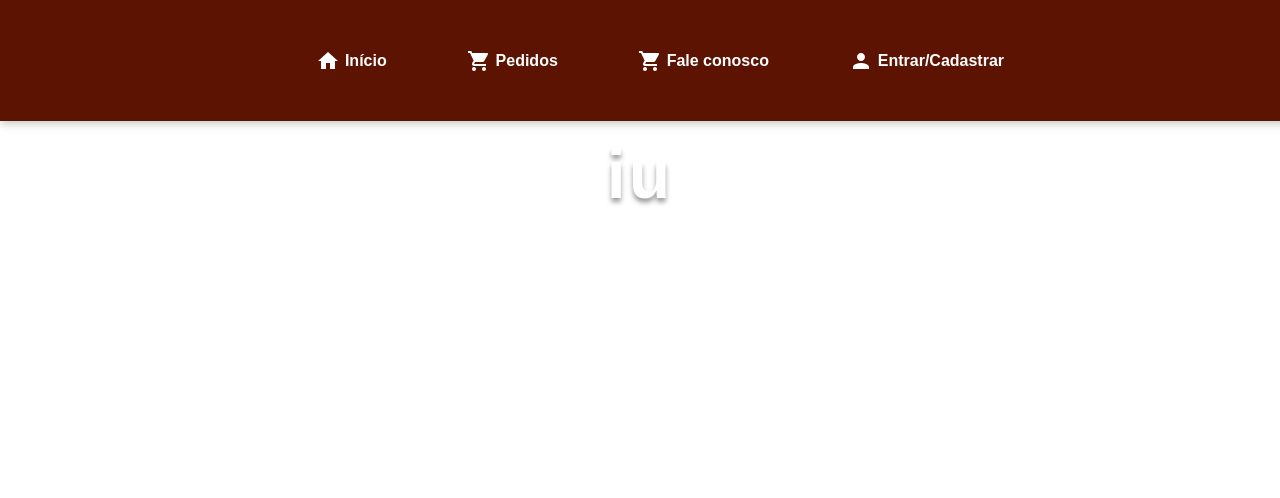
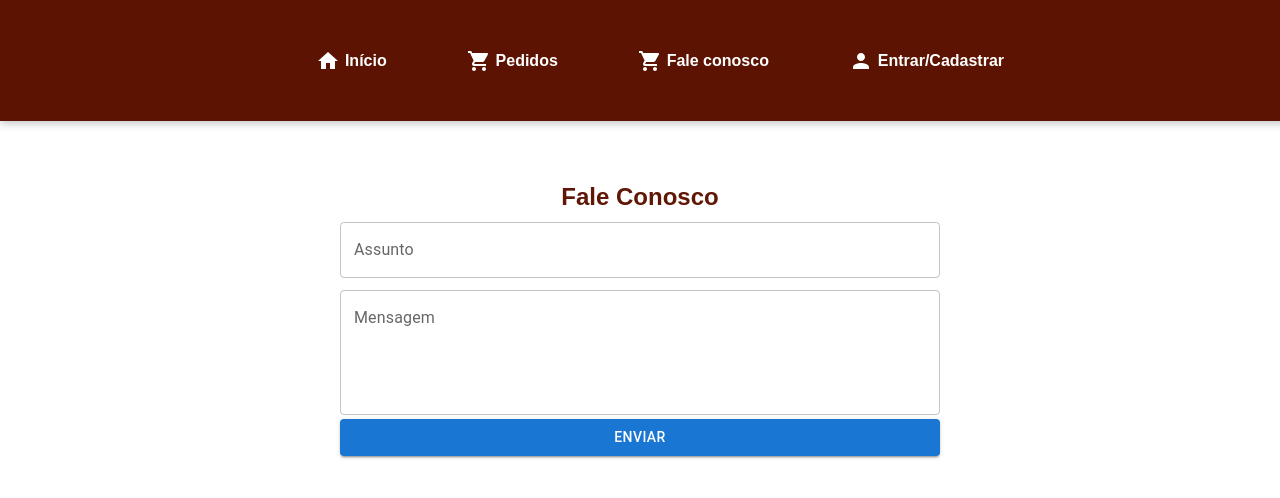
Before and after one commit to TiagoNarita/web_food-master, a React (Create React App) app: page /faleConosco in a window 1280 px wide. Shown: the top 498 px of the page. Built offline with nearby package versions, Linux system fonts and the light colour scheme.

Commit message:
quem banca

```diff
--- /dev/null
+++ b/src/pages/FaleConosco/FaleConosco.css
@@ -0,0 +1,22 @@
+.faleConoscoContainer {
+  padding: 20px;
+  padding-top: 100px;
+  max-width: 600px;
+  margin: 0 auto;
+}
+
+.faleConoscoForm {
+  display: flex;
+  flex-direction: column;
+}
+
+.submitButton {
+  background-color: #5c1302;
+  color: #fff;
+  margin-top: 15px;
+  transition: background-color 0.3s ease;
+}
+
+.submitButton:hover {
+  background-color: #3e0e01;
+}
--- a/src/pages/FaleConosco/index.jsx
+++ b/src/pages/FaleConosco/index.jsx
@@ -1,7 +1,99 @@
-export const FaleConosco = () => {
+import React, { useState } from "react";
+import { TextField, Button } from "@mui/material";
+import { toast } from "react-toastify";
+import { database } from "../../utils/firebase"; // Ajuste o caminho conforme necessário
+import { ref, push } from "firebase/database";
+import "./FaleConosco.css";
+
+export const FaleConosco = ({ user }) => {
+  const [formData, setFormData] = useState({
+    assunto: "",
+    mensagem: "",
+  });
+
+  const handleChange = (event) => {
+    setFormData({
+      ...formData,
+      [event.target.name]: event.target.value,
+    });
+  };
+
+  const handleSubmit = () => {
+    if (!formData.assunto || !formData.mensagem) {
+      toast.error("Preencha todos os campos!", {
+        position: "top-center",
+        theme: "colored",
+      });
+      return;
+    }
+
+    const contatoRef = ref(database, "contatos");
+    push(contatoRef, {
+      usuario: user ? { id: user.id, name: user.name } : null, // Inclui informações do usuário se estiver logado
+      assunto: formData.assunto,
+      mensagem: formData.mensagem,
+      data: new Date().toLocaleString(),
+    })
+      .then(() => {
+        toast.success("Mensagem enviada com sucesso!");
+        setFormData({
+          assunto: "",
+          mensagem: "",
+        });
+      })
+      .catch((error) => {
+        toast.error("Erro ao enviar mensagem: " + error.message);
+      });
+  };
+
   return (
-    <div>
-      <h1>iu</h1>
+    <div className="faleConoscoContainer">
+      <h2>Fale Conosco</h2>
+      <form className="faleConoscoForm" noValidate autoComplete="off">
+        <TextField
+          label="Assunto"
+          name="assunto"
+          value={formData.assunto}
+          onChange={handleChange}
+          fullWidth
+          variant="outlined"
+          margin="dense"
+          sx={{
+            "& .MuiOutlinedInput-root": {
+              "&.Mui-focused fieldset": {
+                borderColor: "#5c1302",
+              },
+            },
+            "& .MuiInputLabel-root.Mui-focused": {
+              color: "#5c1302",
+            },
+          }}
+        />
+        <TextField
+          label="Mensagem"
+          name="mensagem"
+          value={formData.mensagem}
+          onChange={handleChange}
+          fullWidth
+          variant="outlined"
+          margin="dense"
+          multiline
+          rows={4}
+          sx={{
+            "& .MuiOutlinedInput-root": {
+              "&.Mui-focused fieldset": {
+                borderColor: "#5c1302",
+              },
+            },
+            "& .MuiInputLabel-root.Mui-focused": {
+              color: "#5c1302",
+            },
+          }}
+        />
+        <Button onClick={handleSubmit} variant="contained" className="submitButton">
+          Enviar
+        </Button>
+      </form>
     </div>
   );
 };
```
